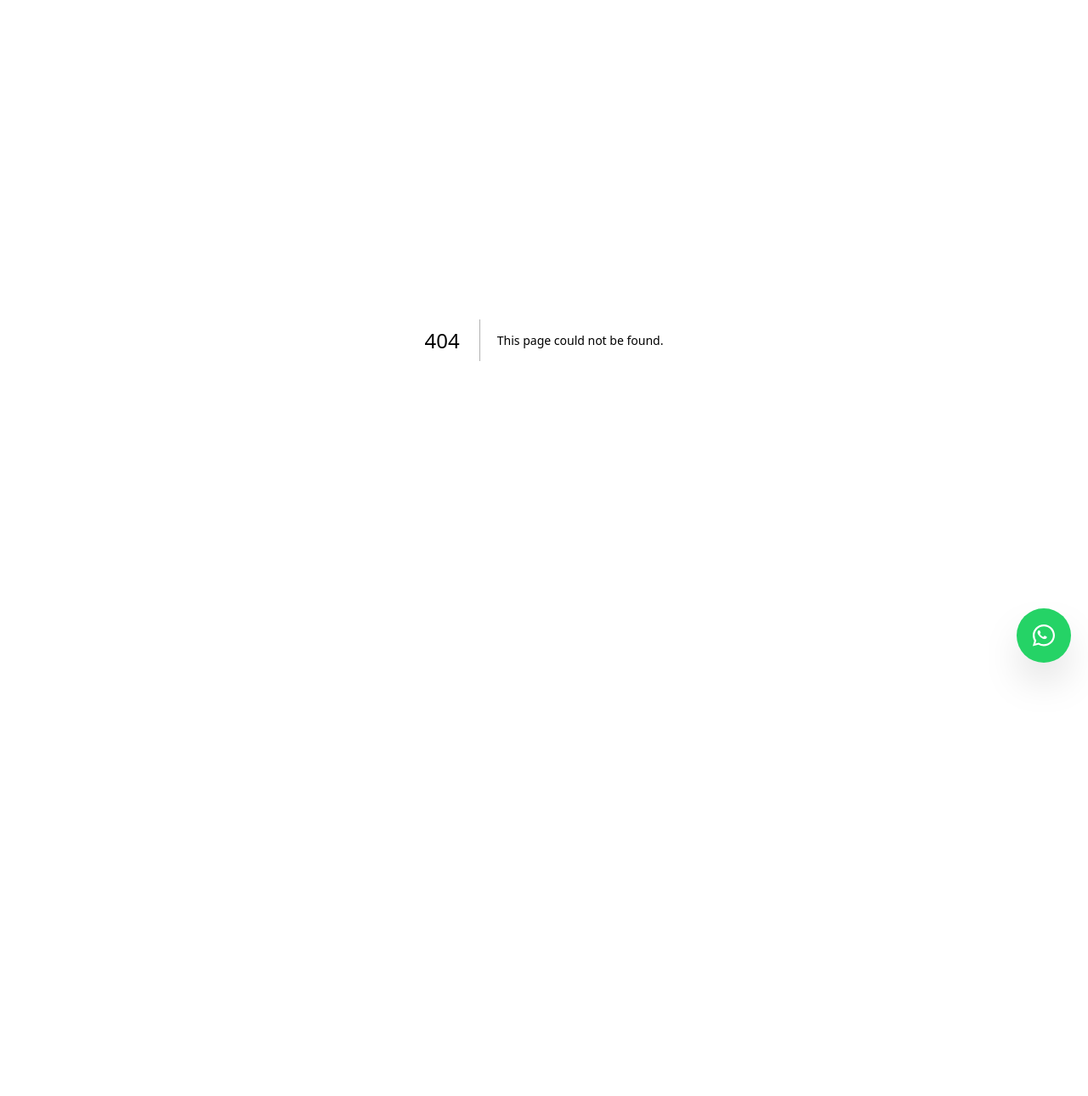
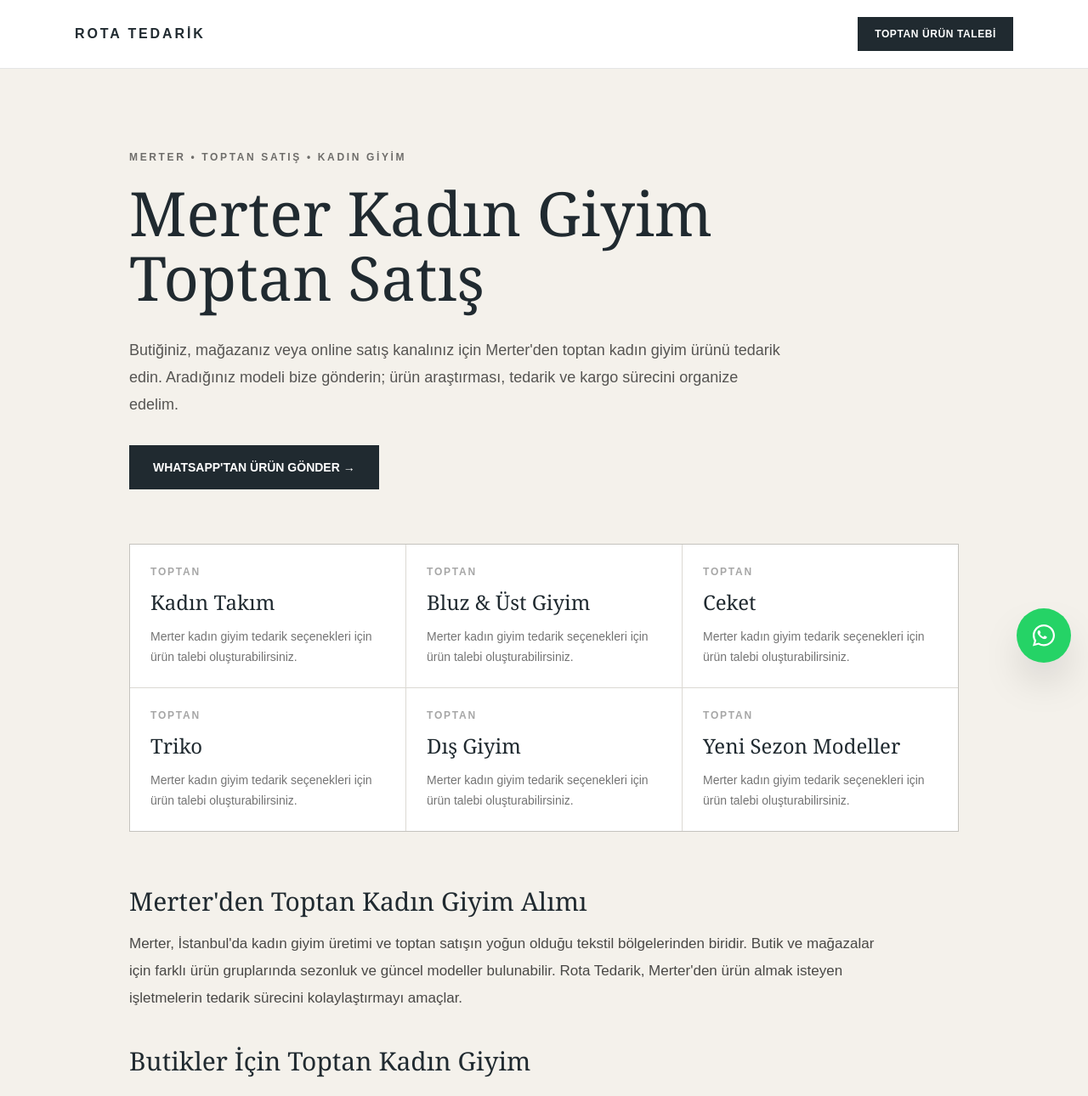
Before and after one commit to Dogukanboltul/kadingiyimtedarik, a Next.js app: page /blog/merter-kadin-giyim-toptan-satis in a window 1280 px wide. Before the commit this address had no page. Shown: the top 1290 px of the page at 85% size. Before the commit the page ends 800 px from the top, so only its background shows below. Built offline with nearby package versions, Linux system fonts and the light colour scheme.

Commit message:
Merter kadin giyim toptan satis SEO sayfasi eklendi

```diff
--- /dev/null
+++ b/app/blog/merter-kadin-giyim-toptan-satis/page.tsx
@@ -0,0 +1,223 @@
+import type { Metadata } from "next";
+import Link from "next/link";
+
+export const metadata: Metadata = {
+  title: "Merter Kadın Giyim Toptan Satış | Rota Tedarik",
+  description:
+    "Merter kadın giyim toptan satış ürünleri için tedarik desteği. Butik, mağaza ve online satıcılar için yeni sezon kadın giyim ürünlerini Merter'den tedarik edin.",
+  alternates: {
+    canonical:
+      "https://kadingiyimtedarik.com/blog/merter-kadin-giyim-toptan-satis",
+  },
+};
+
+const whatsapp =
+  "https://wa.me/905324975361?text=Merhaba%2C%20Merter%27den%20toptan%20kad%C4%B1n%20giyim%20%C3%BCr%C3%BCn%C3%BC%20almak%20istiyorum.";
+
+const products = [
+  "Kadın Takım",
+  "Bluz & Üst Giyim",
+  "Ceket",
+  "Triko",
+  "Dış Giyim",
+  "Yeni Sezon Modeller",
+];
+
+export default function Page() {
+  return (
+    <main className="min-h-screen bg-[#f4f1eb] text-[#202a30]">
+      <header className="border-b border-black/10 bg-white">
+        <div className="mx-auto flex max-w-6xl items-center justify-between px-6 py-5">
+          <Link href="/" className="font-semibold tracking-[.18em]">
+            ROTA TEDARİK
+          </Link>
+
+          <a
+            href={whatsapp}
+            target="_blank"
+            rel="noopener noreferrer"
+            className="bg-[#202a30] px-5 py-3 text-xs font-bold tracking-wider text-white"
+          >
+            TOPTAN ÜRÜN TALEBİ
+          </a>
+        </div>
+      </header>
+
+      <article className="mx-auto max-w-5xl px-6 py-16 md:py-24">
+        <div className="max-w-4xl">
+          <p className="mb-5 text-xs font-bold tracking-[.22em] text-black/55">
+            MERTER • TOPTAN SATIŞ • KADIN GİYİM
+          </p>
+
+          <h1 className="font-serif text-5xl leading-[1.05] md:text-7xl">
+            Merter Kadın Giyim Toptan Satış
+          </h1>
+
+          <p className="mt-8 max-w-3xl text-lg leading-8 text-black/65">
+            Butiğiniz, mağazanız veya online satış kanalınız için Merter'den
+            toptan kadın giyim ürünü tedarik edin. Aradığınız modeli bize
+            gönderin; ürün araştırması, tedarik ve kargo sürecini organize
+            edelim.
+          </p>
+
+          <a
+            href={whatsapp}
+            target="_blank"
+            rel="noopener noreferrer"
+            className="mt-8 inline-block bg-[#202a30] px-7 py-4 text-sm font-bold text-white"
+          >
+            WHATSAPP'TAN ÜRÜN GÖNDER →
+          </a>
+        </div>
+
+        <div className="my-16 grid gap-px bg-black/10 border border-black/10 sm:grid-cols-2 md:grid-cols-3">
+          {products.map((product) => (
+            <div key={product} className="bg-white p-6">
+              <p className="text-xs font-bold tracking-[.15em] text-black/35">
+                TOPTAN
+              </p>
+              <h2 className="mt-3 font-serif text-2xl">{product}</h2>
+              <p className="mt-3 text-sm leading-6 text-black/55">
+                Merter kadın giyim tedarik seçenekleri için ürün talebi
+                oluşturabilirsiniz.
+              </p>
+            </div>
+          ))}
+        </div>
+
+        <section className="max-w-4xl space-y-10 text-[17px] leading-8 text-black/70">
+          <div>
+            <h2 className="mb-4 font-serif text-3xl text-[#202a30]">
+              Merter'den Toptan Kadın Giyim Alımı
+            </h2>
+            <p>
+              Merter, İstanbul'da kadın giyim üretimi ve toptan satışın yoğun
+              olduğu tekstil bölgelerinden biridir. Butik ve mağazalar için
+              farklı ürün gruplarında sezonluk ve güncel modeller bulunabilir.
+              Rota Tedarik, Merter'den ürün almak isteyen işletmelerin tedarik
+              sürecini kolaylaştırmayı amaçlar.
+            </p>
+          </div>
+
+          <div>
+            <h2 className="mb-4 font-serif text-3xl text-[#202a30]">
+              Butikler İçin Toptan Kadın Giyim
+            </h2>
+            <p>
+              Butik işletmelerinde ürün çeşitliliğini güncel tutmak önemlidir.
+              Aradığınız kadın giyim modelinin fotoğrafını veya ürün grubunu
+              WhatsApp üzerinden göndererek Merter'den tedarik talebi
+              oluşturabilirsiniz.
+            </p>
+          </div>
+
+          <div>
+            <h2 className="mb-4 font-serif text-3xl text-[#202a30]">
+              Merter Kadın Giyim Ürünleri
+            </h2>
+            <p>
+              Kadın takım, ceket, bluz, triko, dış giyim ve yeni sezon
+              modelleri başta olmak üzere farklı ürün grupları için tedarik
+              desteği sağlanabilir. Ürün bulunabilirliği modele ve döneme göre
+              değişebileceği için güncel talepler üzerinden kontrol yapılır.
+            </p>
+          </div>
+
+          <div>
+            <h2 className="mb-4 font-serif text-3xl text-[#202a30]">
+              İstanbul'a Gelmeden Ürün Tedarik Edin
+            </h2>
+            <p>
+              İstanbul dışında bulunan butik ve mağazalar, her ürün alımında
+              Merter'e gelmek yerine ihtiyaç duydukları modelleri uzaktan
+              iletebilir. Ürün araştırması ve tedarik süreci tamamlandıktan
+              sonra siparişler kargoya hazırlanır.
+            </p>
+          </div>
+
+          <div>
+            <h2 className="mb-4 font-serif text-3xl text-[#202a30]">
+              Türkiye Geneli ve Kıbrıs'a Toptan Gönderim
+            </h2>
+            <p>
+              Merter'den tedarik edilen kadın giyim ürünleri Türkiye genelindeki
+              butik ve mağazalara gönderilebilir. Kıbrıs'taki işletmeler için
+              de ürün tedarik ve gönderim talepleri alınmaktadır. Hazır
+              siparişlerde hızlı kargo çıkışı hedeflenir.
+            </p>
+          </div>
+        </section>
+
+        <section className="mt-16 border border-black/10 bg-white p-8 md:p-12">
+          <p className="text-xs font-bold tracking-[.2em] text-black/40">
+            NASIL ÇALIŞIR?
+          </p>
+
+          <div className="mt-7 grid gap-8 md:grid-cols-3">
+            <div>
+              <span className="font-serif text-4xl">01</span>
+              <h3 className="mt-4 font-semibold">Ürünü Gönder</h3>
+              <p className="mt-2 text-sm leading-6 text-black/55">
+                İstediğiniz ürünün fotoğrafını veya bilgisini iletin.
+              </p>
+            </div>
+
+            <div>
+              <span className="font-serif text-4xl">02</span>
+              <h3 className="mt-4 font-semibold">Tedarik Edelim</h3>
+              <p className="mt-2 text-sm leading-6 text-black/55">
+                Talebinize göre uygun tedarik seçeneklerini araştıralım.
+              </p>
+            </div>
+
+            <div>
+              <span className="font-serif text-4xl">03</span>
+              <h3 className="mt-4 font-semibold">Kargoya Verelim</h3>
+              <p className="mt-2 text-sm leading-6 text-black/55">
+                Hazırlanan siparişinizin gönderimini organize edelim.
+              </p>
+            </div>
+          </div>
+        </section>
+
+        <div className="mt-14 bg-[#202a30] p-8 text-white md:p-12">
+          <p className="text-xs font-bold tracking-[.2em] text-white/55">
+            ROTA TEDARİK
+          </p>
+
+          <h2 className="mt-4 font-serif text-3xl md:text-4xl">
+            Merter'den toptan ürün mü arıyorsunuz?
+          </h2>
+
+          <p className="mt-4 max-w-2xl leading-7 text-white/65">
+            Aradığınız kadın giyim ürününü WhatsApp'tan gönderin. Ürün ve
+            tedarik seçeneklerini kontrol edelim.
+          </p>
+
+          <a
+            href={whatsapp}
+            target="_blank"
+            rel="noopener noreferrer"
+            className="mt-7 inline-block bg-[#f4f1eb] px-7 py-4 text-sm font-bold text-[#202a30]"
+          >
+            ÜRÜN TALEBİ OLUŞTUR →
+          </a>
+        </div>
+
+        <div className="mt-10 flex flex-wrap gap-6 border-t border-black/10 pt-8 text-sm font-semibold">
+          <Link href="/blog/merter-toptan-kadin-giyim">
+            Merter Toptan Kadın Giyim →
+          </Link>
+
+          <Link href="/blog/merter-kadin-giyim-toptancisi">
+            Merter Kadın Giyim Toptancısı →
+          </Link>
+
+          <Link href="/blog/merter-toptan-kadin-giyim-firmalari">
+            Merter Toptan Kadın Giyim Firmaları →
+          </Link>
+        </div>
+      </article>
+    </main>
+  );
+}
```
